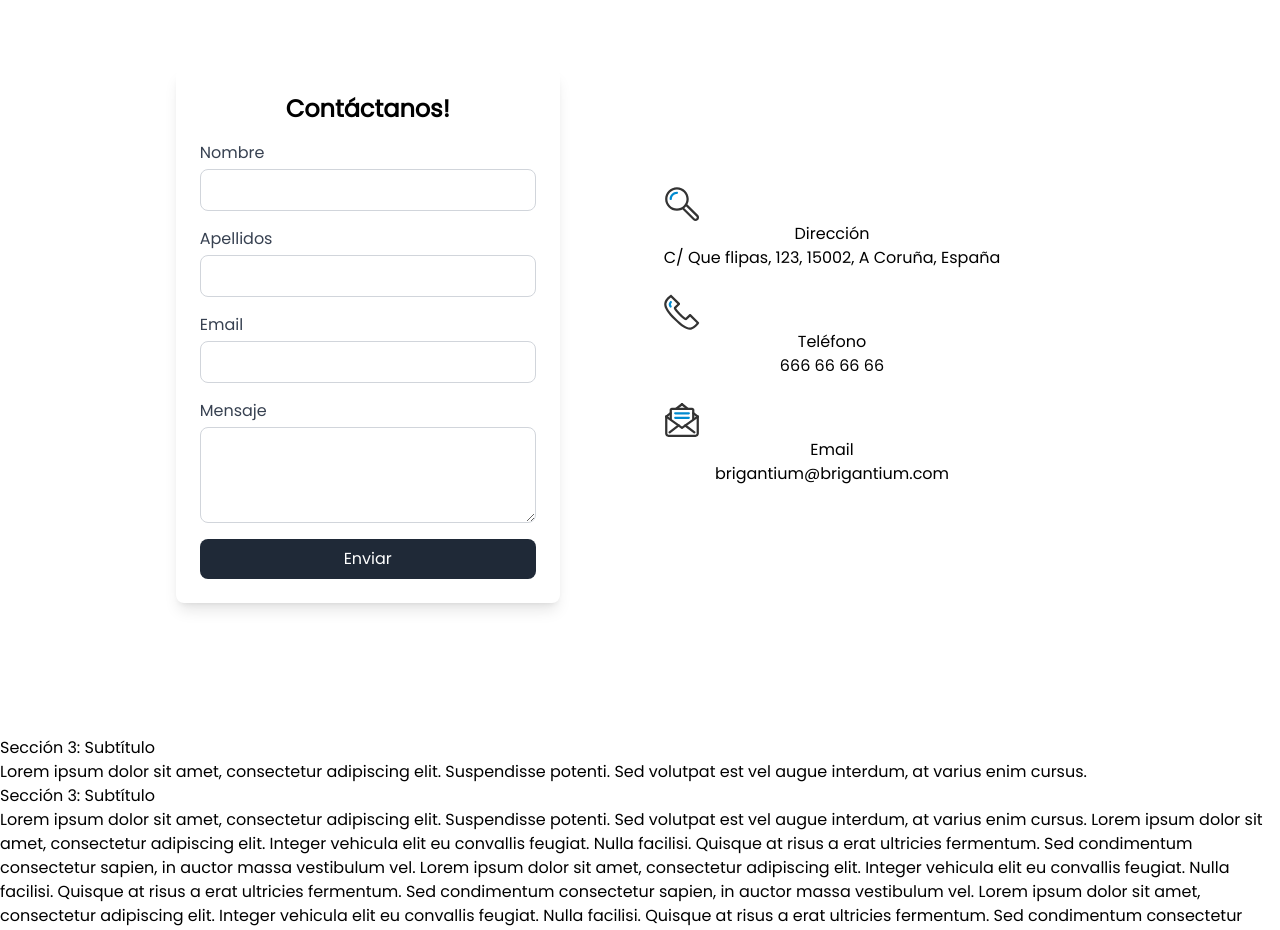
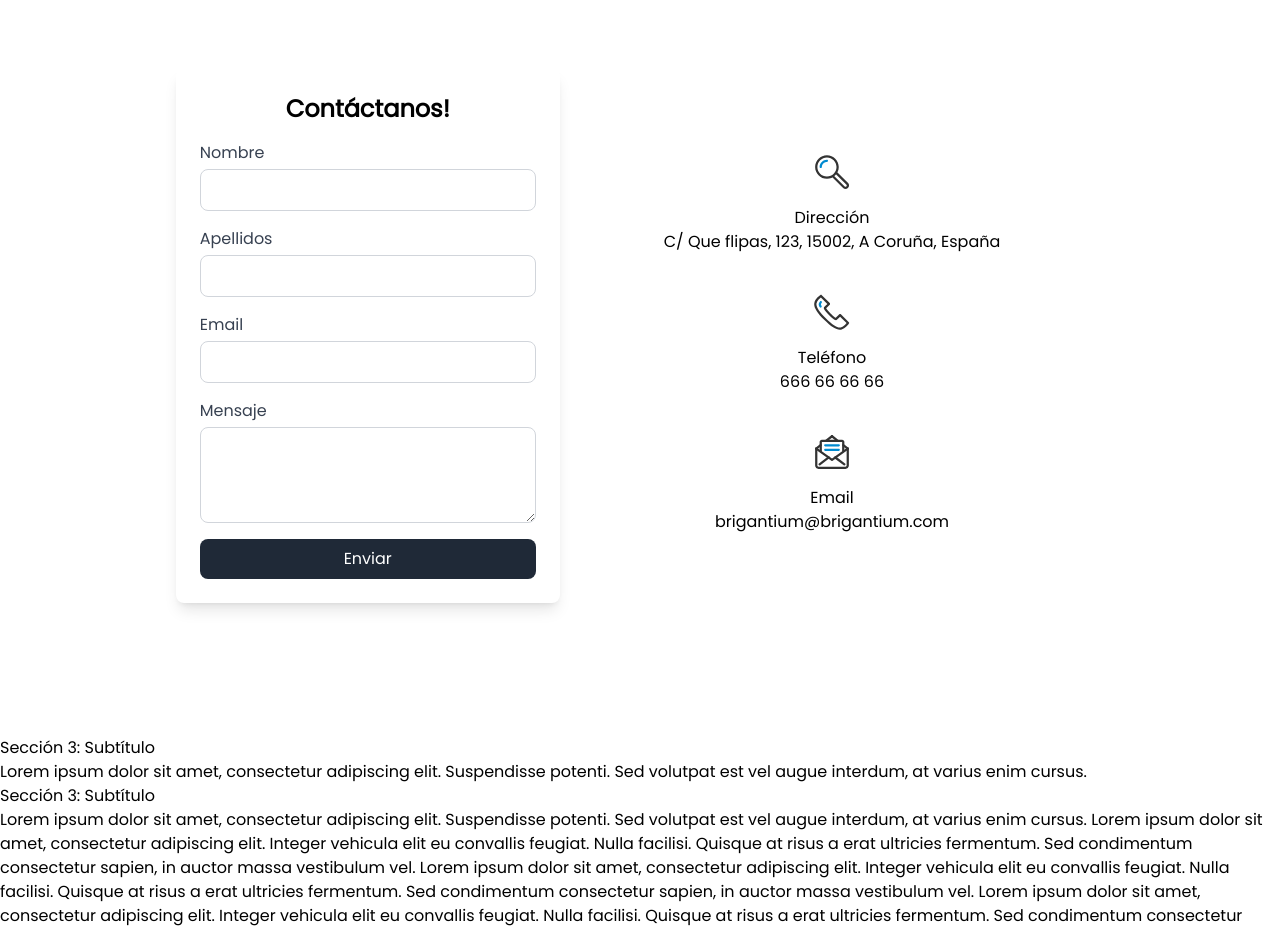
Before and after one commit to AngelAresL/brigantium-box, a Next.js app: page / in a window 1280 px wide. Shown: the part 1220-2150 px from the top of the page. Built offline with nearby package versions, Linux system fonts and the light colour scheme.

Commit message:
contact styles

```diff
--- a/src/components/ComponentLogo.tsx
+++ b/src/components/ComponentLogo.tsx
@@ -7,6 +7,7 @@ type ComponentLogoProps = {
   alt: string;
   classNameA?: string;
   classNameImg?: string;
+  url?: string;
 };
 
 const ComponentLogo: React.FC<ComponentLogoProps> = ({
--- a/src/components/ContactForm.tsx
+++ b/src/components/ContactForm.tsx
@@ -93,7 +93,8 @@ const ContactForm: React.FC = () => {
             src="/location-logo.svg"
             alt="Location"
             size={36}
-            className="m-4 rounded-md transition duration-150 ease-in-out transform hover:scale-125"
+            classNameA="flex justify-center items-center"
+            classNameImg="m-4 rounded-md transition duration-150 ease-in-out transform hover:scale-125"
           />
           <h3>Dirección</h3>
           <p>C/ Que flipas, 123, 15002, A Coruña, España</p>
@@ -104,7 +105,8 @@ const ContactForm: React.FC = () => {
             src="/phone-logo.svg"
             alt="Phone"
             size={36}
-            className="m-4 rounded-md transition duration-150 ease-in-out transform hover:scale-125"
+            classNameA="flex justify-center items-center"
+            classNameImg="m-4 rounded-md transition duration-150 ease-in-out transform hover:scale-125"
           />
           <h3>Teléfono</h3>
           <p>666 66 66 66</p>
@@ -115,7 +117,8 @@ const ContactForm: React.FC = () => {
             src="/mail-logo.svg"
             alt="Mail"
             size={36}
-            className="m-4 rounded-md transition duration-150 ease-in-out transform hover:scale-125"
+            classNameA="flex justify-center items-center"
+            classNameImg="m-4 rounded-md transition duration-150 ease-in-out transform hover:scale-125"
           />
 
           <h3>Email</h3>
```
